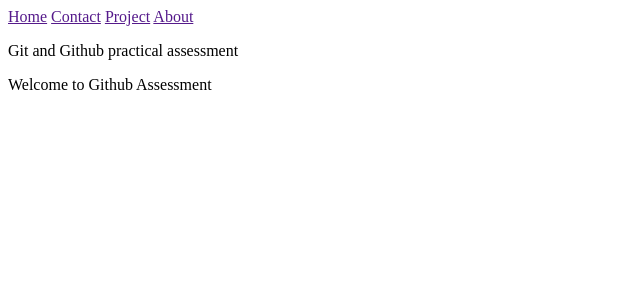
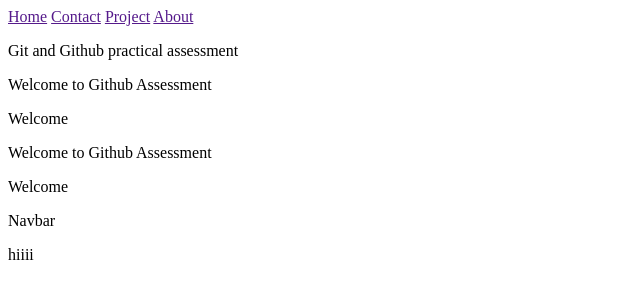
Before and after one commit to Sindhu-2017/git_assessment, a plain HTML site: page index.html in a window 1280 px wide. Shown: the whole page, without its empty margins (0-640 px from the left). Drawn offline with Linux system fonts and the light colour scheme.

Commit message:
changes made

```diff
--- a/index.html
+++ b/index.html
@@ -15,6 +15,13 @@
 
 
     <p>Welcome to Github Assessment</p>
+    <p>Welcome
+
+
+    <p>Welcome to Github Assessment</p>
+    <p>Welcome</p>
+    <a>Navbar</a>
+    <p>hiiii</p>
 
 </body>
 </html>
```
